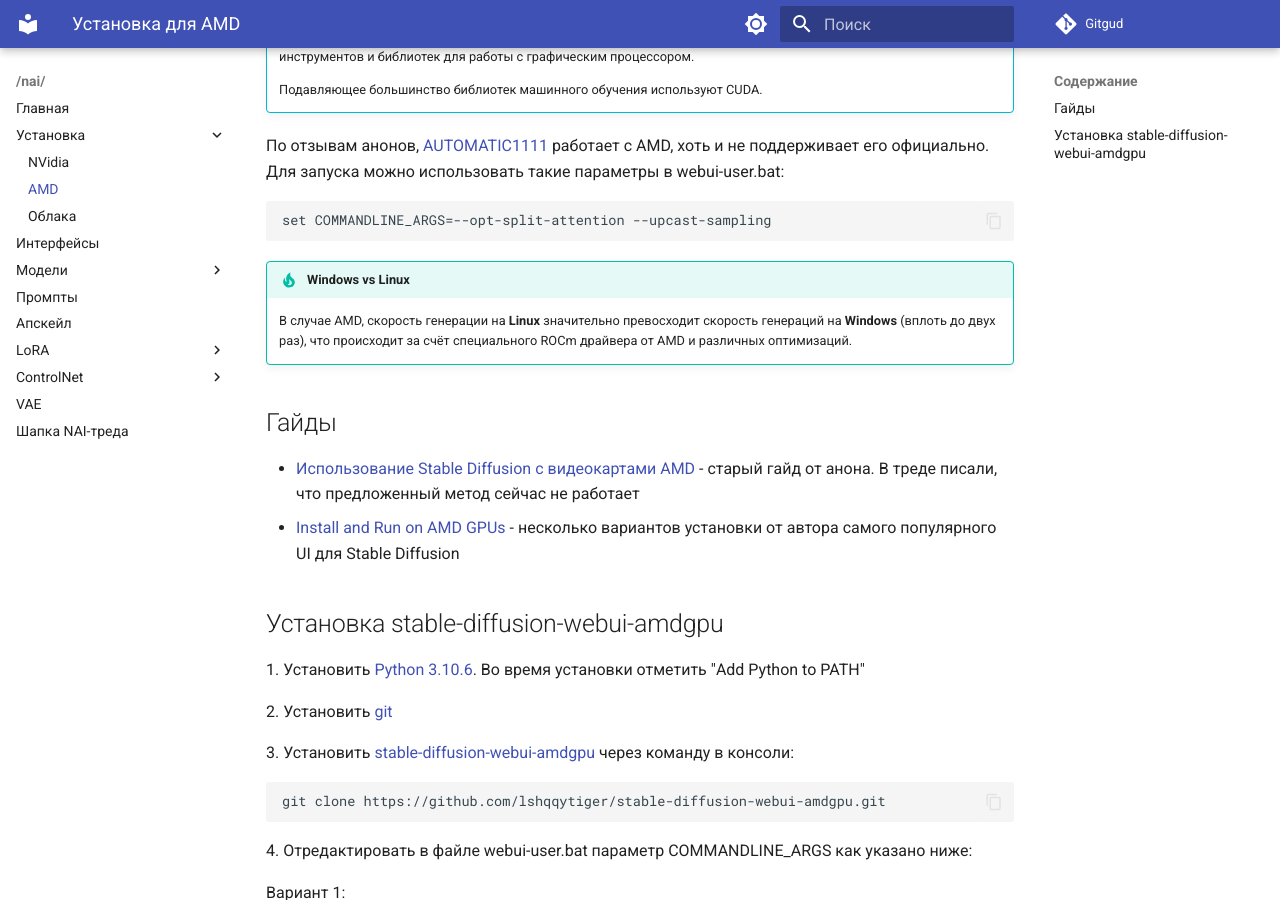
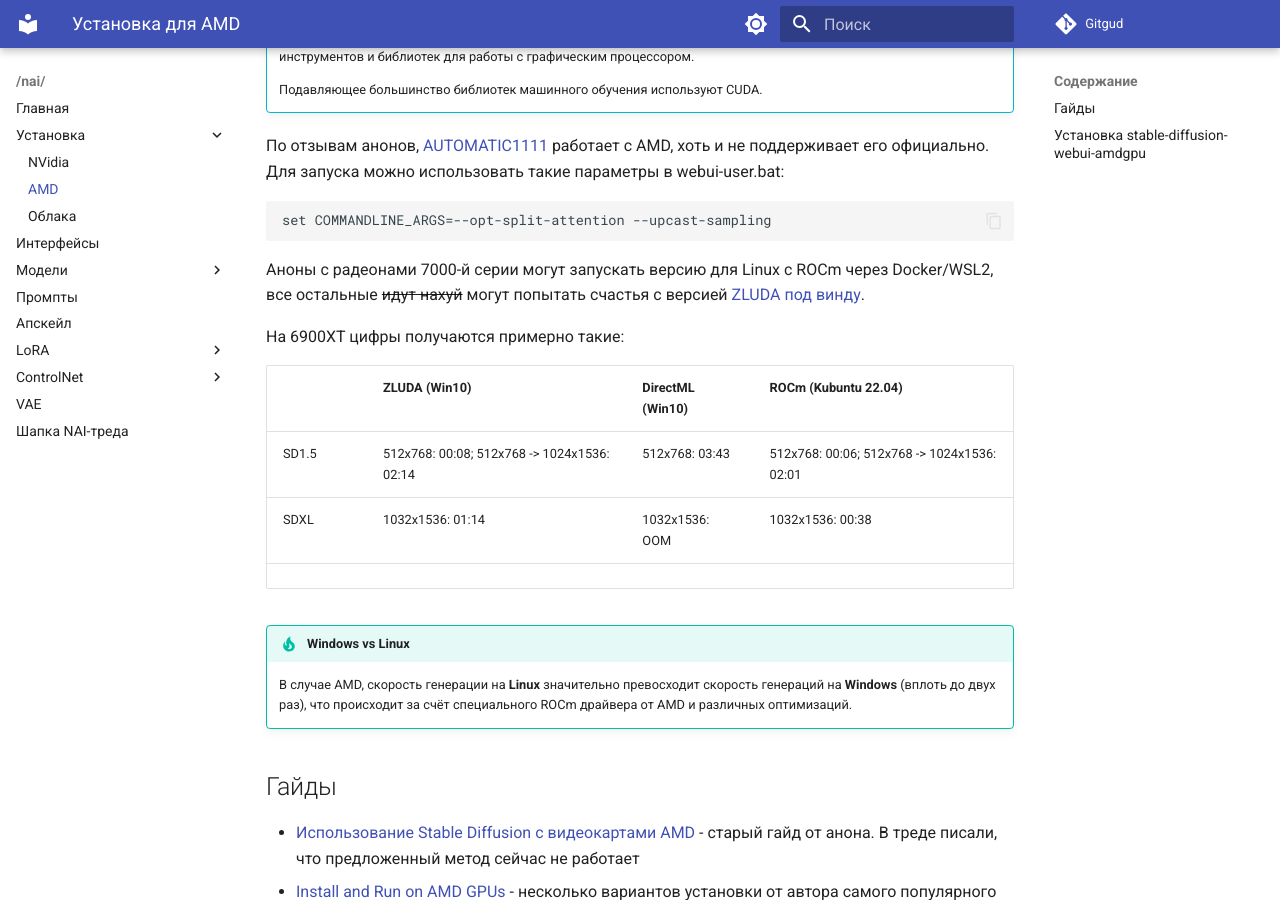
Before and after one commit to 2ch-ai/wiki, an MkDocs documentation site: the page built from docs/nai/install/amd.md, in a window 1280 px wide and 900 px high, scrolled down 369 px. Built offline with MkDocs 1.6.1 and Material for MkDocs 9.7.7, drawn with Linux system fonts in a browser that asks for light colours.

Commit message:
Update 2 files
- /docs/nai/install/amd.md
- /docs/nai/install/clouds.md

````diff
--- a/docs/nai/install/amd.md
+++ b/docs/nai/install/amd.md
@@ -14,6 +14,16 @@
 ```
 set COMMANDLINE_ARGS=--opt-split-attention --upcast-sampling
 ```
+
+Аноны с радеонами 7000-й серии могут запускать версию для Linux c ROCm через Docker/WSL2, все остальные ~~идут нахуй~~ могут попытать счастья с версией [ZLUDA под винду](https://forums.guru3d.com/threads/how-to-optimized-automatic1111-zluda-stable-diffusion-webui-on-amd-gpus.451861/).
+
+На 6900XT цифры получаются примерно такие:
+
+|       	| ZLUDA (Win10)                               	| DirectML (Win10) 	| ROCm (Kubuntu 22.04)                        	|
+|-------	|---------------------------------------------	|------------------	|---------------------------------------------	|
+| SD1.5 	| 512x768: 00:08; 512x768 -> 1024x1536: 02:14 	| 512x768: 03:43   	| 512x768: 00:06; 512x768 -> 1024x1536: 02:01 	|
+| SDXL  	| 1032x1536: 01:14                            	| 1032x1536: OOM   	| 1032x1536: 00:38                            	|
+|       	|                                             	|                  	|                                             	|
 
 !!! tip "Windows vs Linux"
     В случае AMD, скорость генерации на **Linux** значительно превосходит скорость генераций на **Windows** (вплоть до двух раз), что происходит за счёт специального ROCm драйвера от AMD и различных оптимизаций.
````
Also changed, not shown: docs/nai/install/clouds.md (+7 -1 lines).
